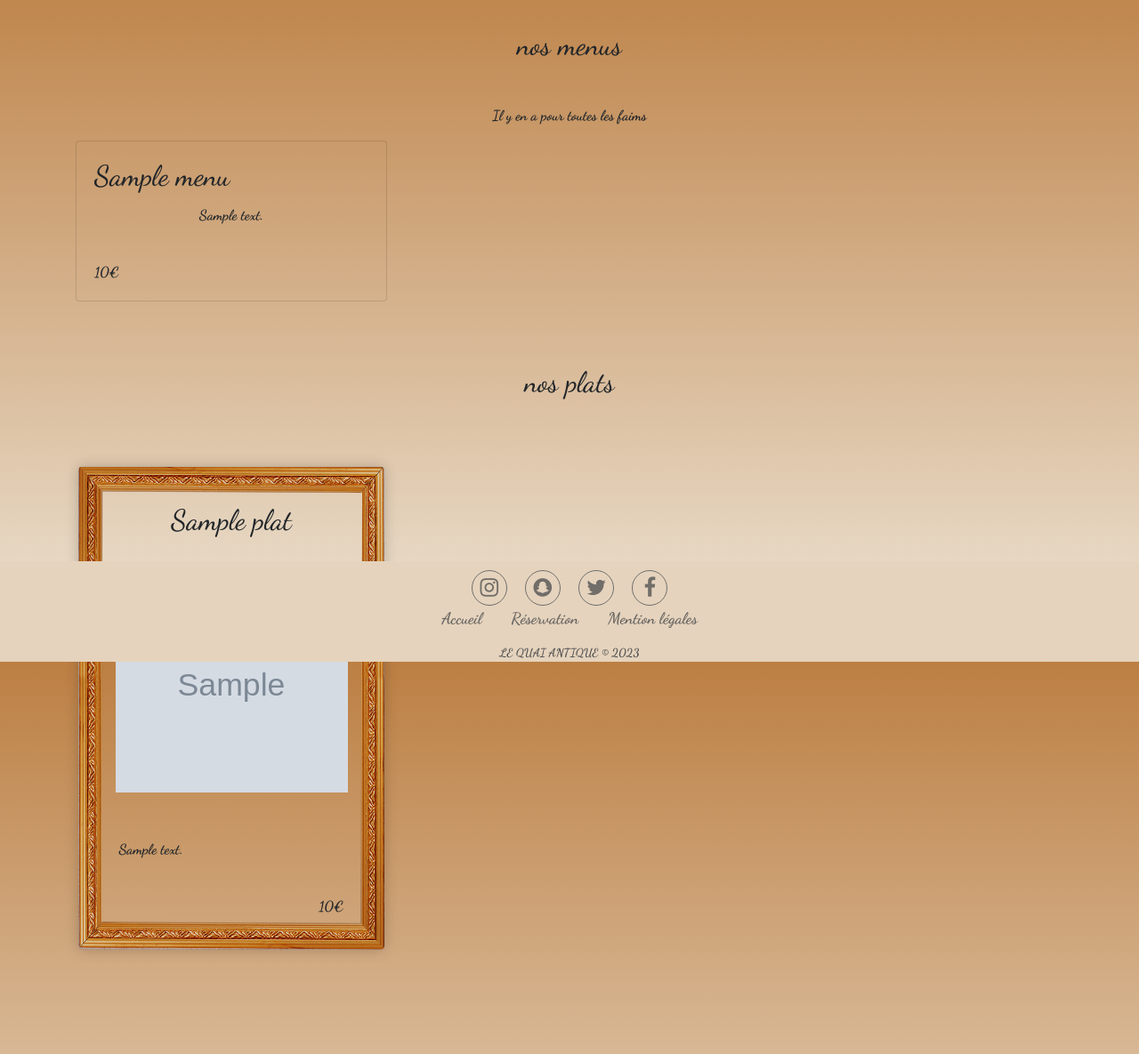
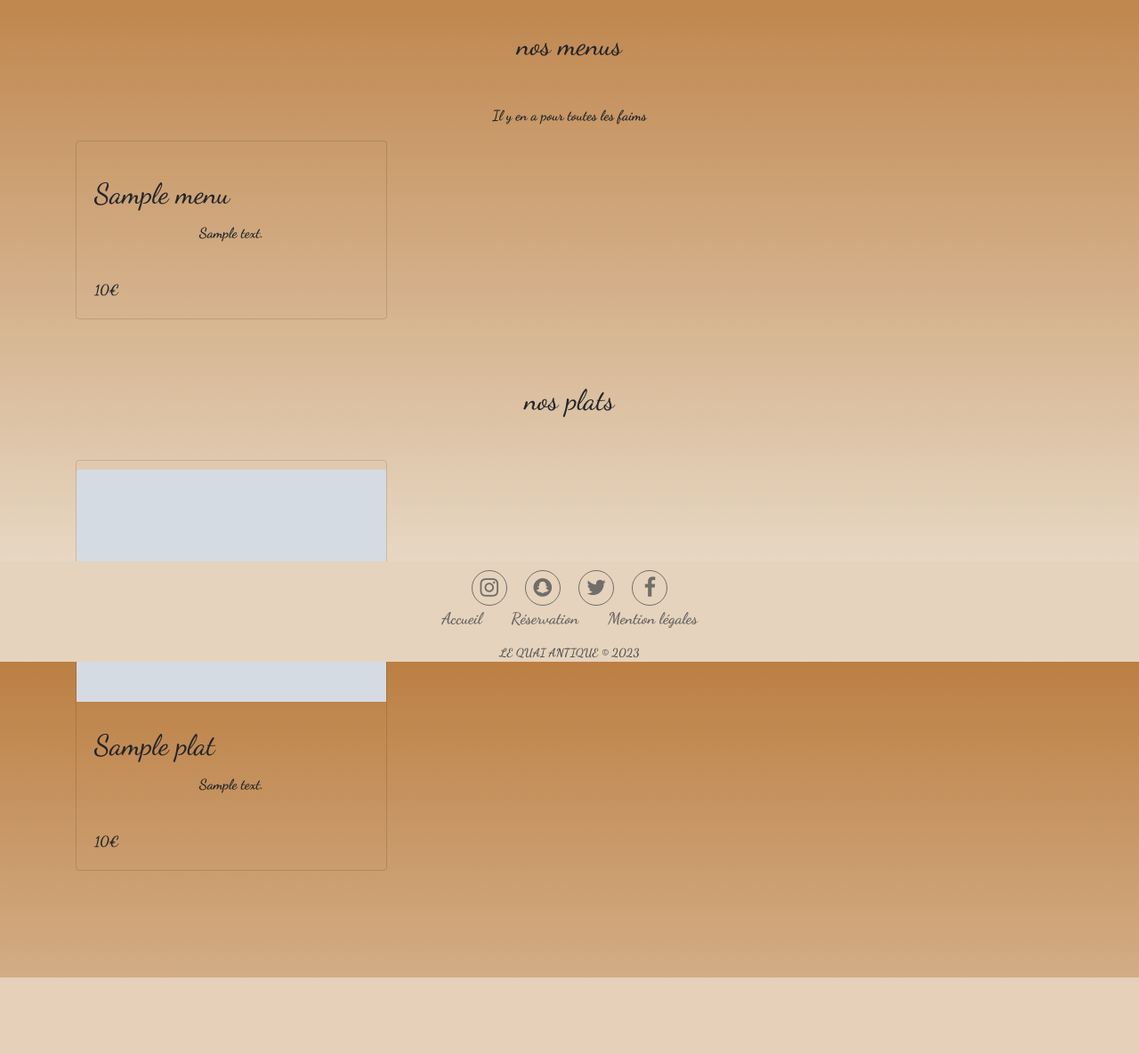
Before and after one commit to julien44830/restaurant, a PHP site: page /carte.php in a window 1280 px wide. Shown: the part 56-1241 px from the top of the page at 89% size. After the commit the page ends 1155 px from the top, so only its background shows below. Run offline with PHP 8.4, Linux system fonts and the light colour scheme; tables that the repository leaves empty or names only in its code hold one stand-in row (values such as "Sample post"); grey boxes marked "Sample" are stand-in pictures; some libraries are stand-ins or nearby versions.

Commit message:
correctif et esthetique

```diff
--- /dev/null
+++ b/Js/date_res.js
@@ -0,0 +1,19 @@
+window.addEventListener('load', function() {
+  const dateInput = document.getElementById('reservation-date');
+
+  // Récupérer l'heure actuelle en France
+  const nowInFrance = new Date(Date.now() + (12 * 60 * 60 * 1000)); // 1 heure = 60 minutes * 60 secondes * 1000 millisecondes
+
+  // Définir la date minimale sur la date actuelle en France
+  const minDate = nowInFrance.toISOString().split('T')[0];
+  dateInput.min = minDate;
+});
+
+// Récupérer le décalage horaire entre l'heure locale et UTC (en minutes)
+var offset = new Date().getTimezoneOffset();
+
+// Convertir le décalage horaire en millisecondes et l'ajouter à l'heure actuelle
+var now = new Date(Date.now() + (offset * 12 * 60 * 1000));
+
+// Définir la valeur de l'élément input avec l'offset en minutes
+document.getElementById("timezone-offset").value = offset;
--- a/assets/CSS/image.css
+++ b/assets/CSS/image.css
@@ -1,3 +1,21 @@
+.photo-container {
+  position: relative;
+  display: inline-block;
+  overflow: hidden;
+  margin: 10px 0px 10px 0px;
+}
+
+.photo-container::before {
+  content: '';
+  position: absolute;
+  top: 4px;
+  left: 4px;
+  width: 97.5%;
+  height: 91%;
+  background-color: rgba(0,0,0,0.5);
+  transition: opacity 0.3s ease-in-out;
+  opacity: 0;
+}
 .photo-container {
   position: relative;
   display: inline-block;
@@ -36,3 +54,46 @@
 .photo-container:hover .title {
   transform: translateY(0%);
 }
+
+.swiper-container {
+  overflow-x: hidden;
+}
+
+.photo-container:hover::before {
+  opacity: 1;
+}
+
+.title {
+  position: absolute;
+  bottom: 50%;
+  left: 0;
+  width: 100%;
+  padding: 10px;
+  color: #fff;
+  text-align: center;
+  transform: translateY(500%);
+  transition: transform 0.3s ease-in-out;
+}
+
+.photo-container:hover .title {
+  transform: translateY(0%);
+}
+
+.photo-container {
+  position: relative;
+  display: inline-block;
+  overflow: hidden;
+  margin: 10px 0px 10px 0px;
+}
+
+.photo-container::before {
+  content: '';
+  position: absolute;
+  top: 4px;
+  left: 4px;
+  width: 97.5%;
+  height: 91%;
+  background-color: rgba(0, 0, 0, 0.5);
+  transition: opacity 0.3s ease-in-out;
+  opacity: 0;
+}
--- a/assets/CSS/style.css
+++ b/assets/CSS/style.css
@@ -10,6 +10,10 @@ body {
 .admin{
 	padding-top: 60px;
 	padding-bottom: 9rem;
+}
+
+.main_indes{
+	margin-bottom: 1rem;
 }
 
 header{
@@ -50,3 +54,29 @@ footer{
 	}
 
 }
+
+
+
+.carte {
+  transition: all 0.2s ease-in-out;
+}
+
+.carte:hover {
+  transform: scale(1.1);
+	background-color: rgba(0, 0, 0, 0.7);
+	color: white;
+	padding: 0%;
+	border-radius: 5px;
+}
+
+.menu {
+  transition: all 0.3s ease-in-out;
+}
+
+.carte:hover .menu {
+  display: block;
+}
+
+.photo-container {
+  overflow: hidden;
+}
--- a/carte.php
+++ b/carte.php
@@ -24,13 +24,15 @@ if (isset($_SESSION['is_admin']) && $_SESSION['is_admin']) {
         </div>
       </div>
 
-      <div class="row">
+      <div class="row  ">
         <?php
           if ($result->num_rows > 0) {
             while($row = $result->fetch_assoc()) {
-              echo '<div class="col-md-4 mb-4">';
+              echo '<div class="col-md-4 mb-4 carte">';
               echo '<div class="card">';
-              echo '<div class="card-body">';
+              echo '<div class="photo-container">';
+              echo '</div>';
+              echo '<div class="card-body menu">';
               echo '<h5 class="card-title">' . $row['nom'] . '</h5>';
               echo '<p class="card-text text-center">' . $row['description'] . '</p>';
               echo '<br>';
@@ -38,6 +40,7 @@ if (isset($_SESSION['is_admin']) && $_SESSION['is_admin']) {
               echo '</div>';
               echo '</div>';
               echo '</div>';
+
             }
           }
         ?>
@@ -55,17 +58,20 @@ if (isset($_SESSION['is_admin']) && $_SESSION['is_admin']) {
         <?php
           if ($result_plat->num_rows > 0) {
             while($row = $result_plat->fetch_assoc()) {
-              echo '<div class="col-md-6 col-lg-4 my-4 ">';
-              echo '<div class="wood card h-100">';
-              echo '<h5 class="card-title text-center p-3">' . $row['nom'] . '</h5>';
-              echo '<img src="assets/img/' . $row['image'] . '" class="card-img-top p-3 custom-image custom-image">';
-              echo '<div class="card-body">';
-              echo '<p class="card-text">' . $row['description'] . '</p>';
+              echo '<div class="col-md-4 mb-4 carte">';
+              echo '<div class="card">';
+              echo '<div class="photo-container">';
+              echo '<img src="assets/img/' . $row['image'] . '" class="card-img-top" alt="...">';
+              echo '</div>';
+              echo '<div class="card-body menu">';
+              echo '<h5 class="card-title">' . $row['nom'] . '</h5>';
+              echo '<p class="card-text text-center">' . $row['description'] . '</p>';
               echo '<br>';
-              echo '<p class="card-text text-right">' . $row['prix'] . '€</p>';
+              echo '<p class="card-text">' . $row['prix'] . '€</p>';
               echo '</div>';
               echo '</div>';
               echo '</div>';
+
             }
           }
         ?>
--- a/templates/head.php
+++ b/templates/head.php
@@ -14,8 +14,12 @@
 	<link rel="stylesheet" href="assets/CSS/card_wood_frame.css">
 	<link rel="stylesheet" href="assets/CSS/tout_sur_nous.css">
 	<link rel="stylesheet" href="assets/CSS/image.css">
+	<link rel="stylesheet" href="chemin/vers/owl.carousel.min.css">
+    <link rel="stylesheet" href="chemin/vers/owl.theme.default.min.css">
+		<link rel="stylesheet" href="https://unpkg.com/swiper/swiper-bundle.min.css" />
 	<link rel="preconnect" href="https://fonts.googleapis.com">
 	<link rel="preconnect" href="https://fonts.gstatic.com" crossorigin>
 	<link href="https://fonts.googleapis.com/css2?family=Dancing+Script:wght@400;500;600;700&display=swap" rel="stylesheet">
+	<script src="js/date_res.js"></script>
 
 </head>
```
Also changed, not shown: Js/nb_reservation.js (+32 -0 lines), index.php (+55 -9 lines), reservation.php (+7 -2 lines), assets/img/wp2118376-219-wallpapers.jpg (added), reservation_action.php (indentation only).
